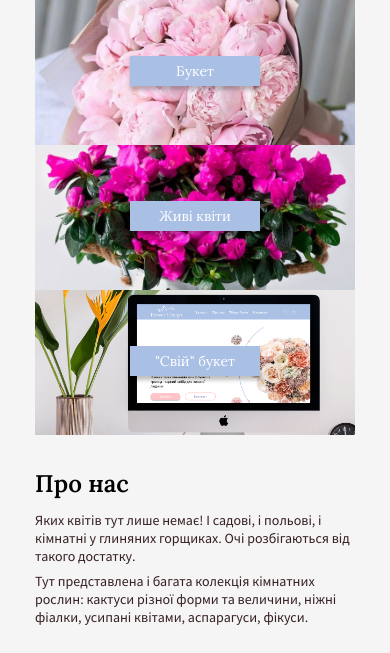
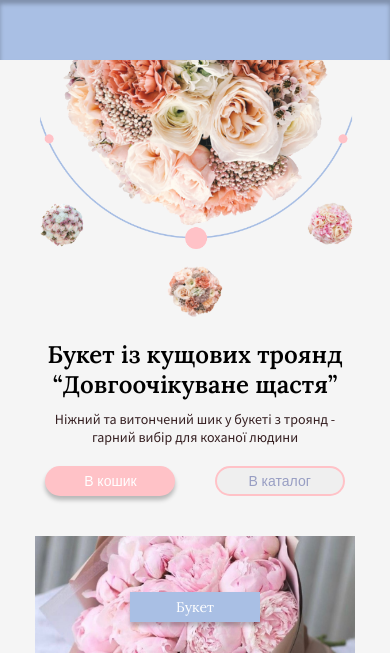
Before and after one commit to Vladislav-Burhovetskiy/flower-desing, a plain HTML site: page index.html in a window 390 px wide. Shown: the top 653 px of the page. Drawn offline with Linux system fonts and the light colour scheme.

Commit message:
header mobile without nav

```diff
--- a/css/header.css
+++ b/css/header.css
@@ -0,0 +1,63 @@
+.header-background {
+  height: 60px;
+
+  background: var(--color-background);
+  box-shadow: inset 0px 4px 4px rgba(0, 0, 0, 0.25);
+}
+
+.header__banner-image-container {
+  height: 260px;
+
+  padding: 0 25px;
+  margin-bottom: 20px;
+}
+
+.header__banner-image {
+  margin: auto;
+}
+
+.header__banner-info {
+  text-align: center;
+  padding: 0 35px;
+}
+
+.header__banner-title {
+  margin-bottom: 10px;
+}
+
+.header__banner-text {
+  margin-bottom: 20px;
+}
+
+/* btn (link) */
+.header__banner-info-link {
+  margin-bottom: 40px;
+}
+
+.header__banner-info-link-cart {
+  width: 130px;
+  height: 30px;
+
+  font-weight: 600px;
+  font-size: 14px;
+  color: var(--color-text-light);
+
+  background: var(--color-shadow);
+  border: 0;
+  box-shadow: 0px 4px 4px rgba(0, 0, 0, 0.25);
+  border-radius: 50px;
+
+  margin-right: 36px;
+}
+
+.header__banner-info-link-cart-catalog {
+  width: 130px;
+  height: 30px;
+
+  font-weight: 600px;
+  font-size: 14px;
+  color: var(--color-text-colored);
+
+  border: 2px solid var(--color-shadow);
+  border-radius: 50px;
+}
--- a/index.html
+++ b/index.html
@@ -10,11 +10,29 @@
   <body>
     <!-- header -->
     <header class="header">
+      <div class="header-background"></div>
       <div class="container">
-        <!-- menu -->
+        <!-- header menu -->
+        <div class="header__nav">
 
+        </div>
         <!-- baner - info -->
-
+        <div class="header__banner">
+          <div class="header__banner-image-container">
+              <img class="header__banner-image" src="./images/header/header_bg_mobile.png" alt="">
+          </div>
+            <div class="header__banner-info">
+              <h1 class="header__banner-title">Букет із кущових троянд
+                “Довгоочікуване щастя”</h1>
+              <p class="header__banner-text">Ніжний та витончений шик у букеті
+                з троянд - гарний вибір
+                для коханої людини</p>
+                <div class="header__banner-info-link">
+                  <input class="header__banner-info-link-cart" type="button" value="В кошик">
+                  <input class="header__banner-info-link-cart-catalog" type="button" value="В каталог">
+                </div>
+            </div>
+        </div>
       </div>
     </header>
 
```
Also changed, not shown: images/header/header_bg_mobile.png (added), images/header/header_bg_web.png (added).
